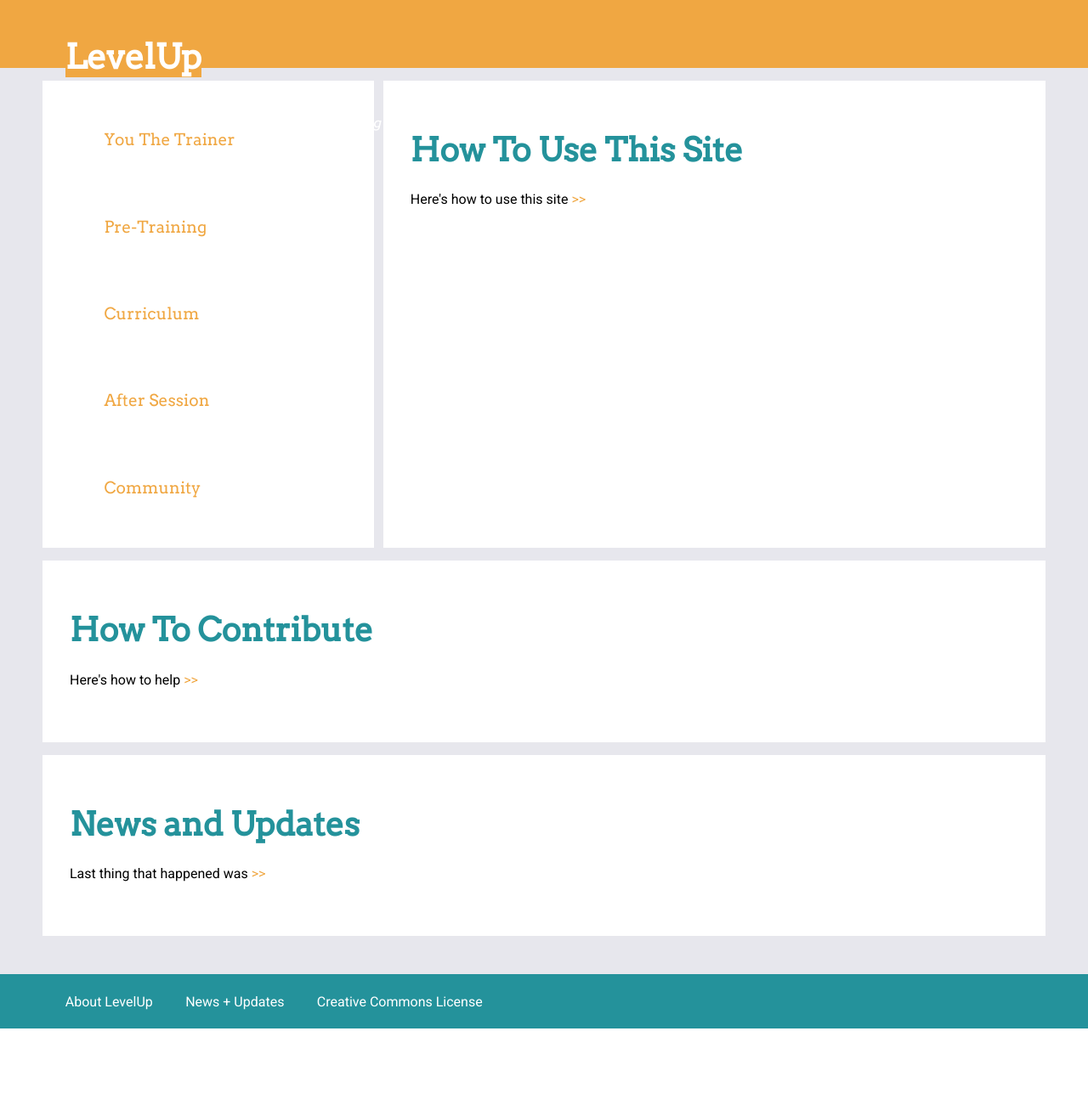
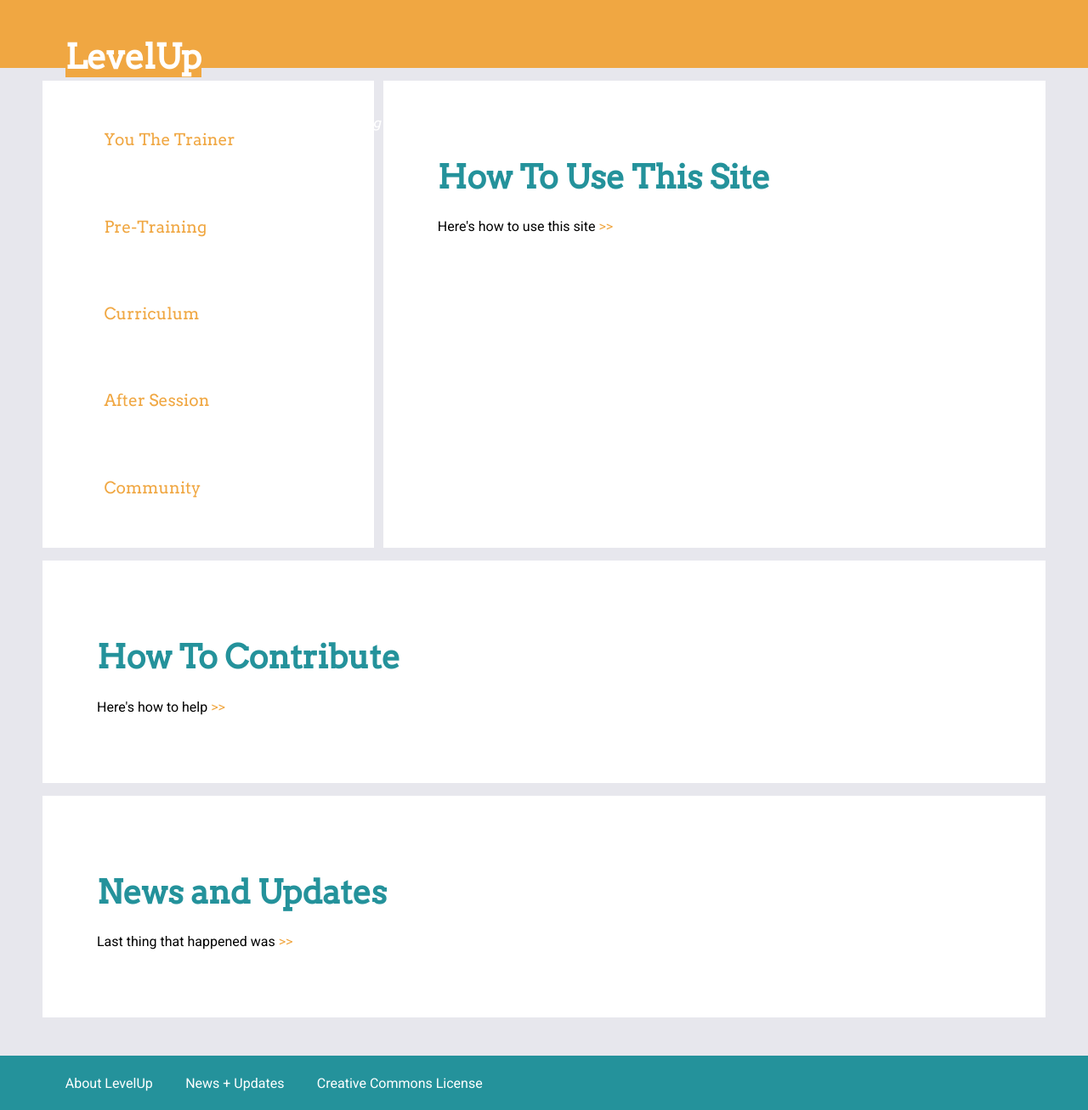
Before and after one commit to levelupcc/level-up, a Jekyll site: the page built from index.html, in a window 1280 px wide. Shown: the whole page at 85% size. Built offline with Jekyll 4.4.1, drawn with Linux system fonts in a browser that asks for light colours; before the commit the page ends 1211 px from its top, so only the background shows below that.

Commit message:
padding fix

```diff
--- a/_sass/_core.scss
+++ b/_sass/_core.scss
@@ -105,7 +105,8 @@
 .section-block {
 	flex-basis: 100%;
 	margin-bottom: 15px;
-	padding: 2rem 2rem 3rem;
+	min-height: 5rem;
+	padding: 2rem;
 }
 
 .section-block_top {
--- a/css/main.css
+++ b/css/main.css
@@ -510,7 +510,7 @@
       -ms-flex-preferred-size: 100%;
           flex-basis: 100%;
   margin-bottom: 15px;
-  padding: 2rem 2rem 3rem; }
+  padding: 4rem; }
 
 .section-block_top {
   -webkit-flex-basis: 66%;
```
